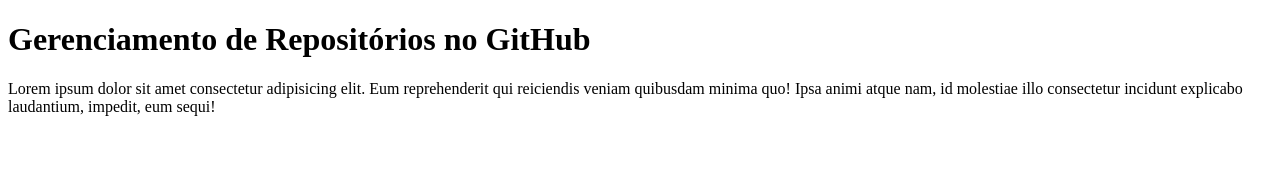
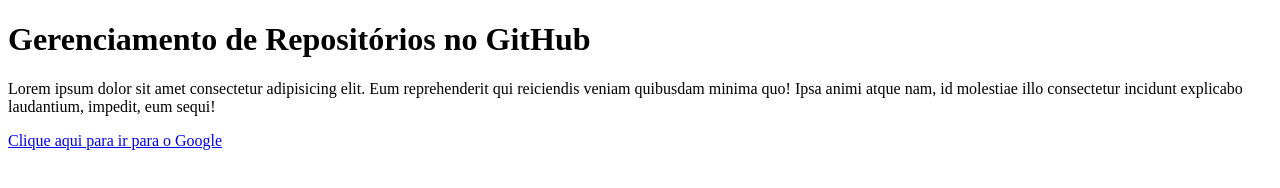
Before and after one commit to vitorgabrielazevedo/avaliacao-github, a plain HTML site: page index.html in a window 1280 px wide. Drawn offline with Linux system fonts and the light colour scheme.

Commit message:
Adicionando link que direciona para o Google no index.html

```diff
--- a/index.html
+++ b/index.html
@@ -8,5 +8,6 @@
 <body>
     <h1>Gerenciamento de Repositórios no GitHub</h1>
     <p>Lorem ipsum dolor sit amet consectetur adipisicing elit. Eum reprehenderit qui reiciendis veniam quibusdam minima quo! Ipsa animi atque nam, id molestiae illo consectetur incidunt explicabo laudantium, impedit, eum sequi!</p>
+    <a href="https://google.com" target="_blank">Clique aqui para ir para o Google</a>
 </body>
 </html>
```
